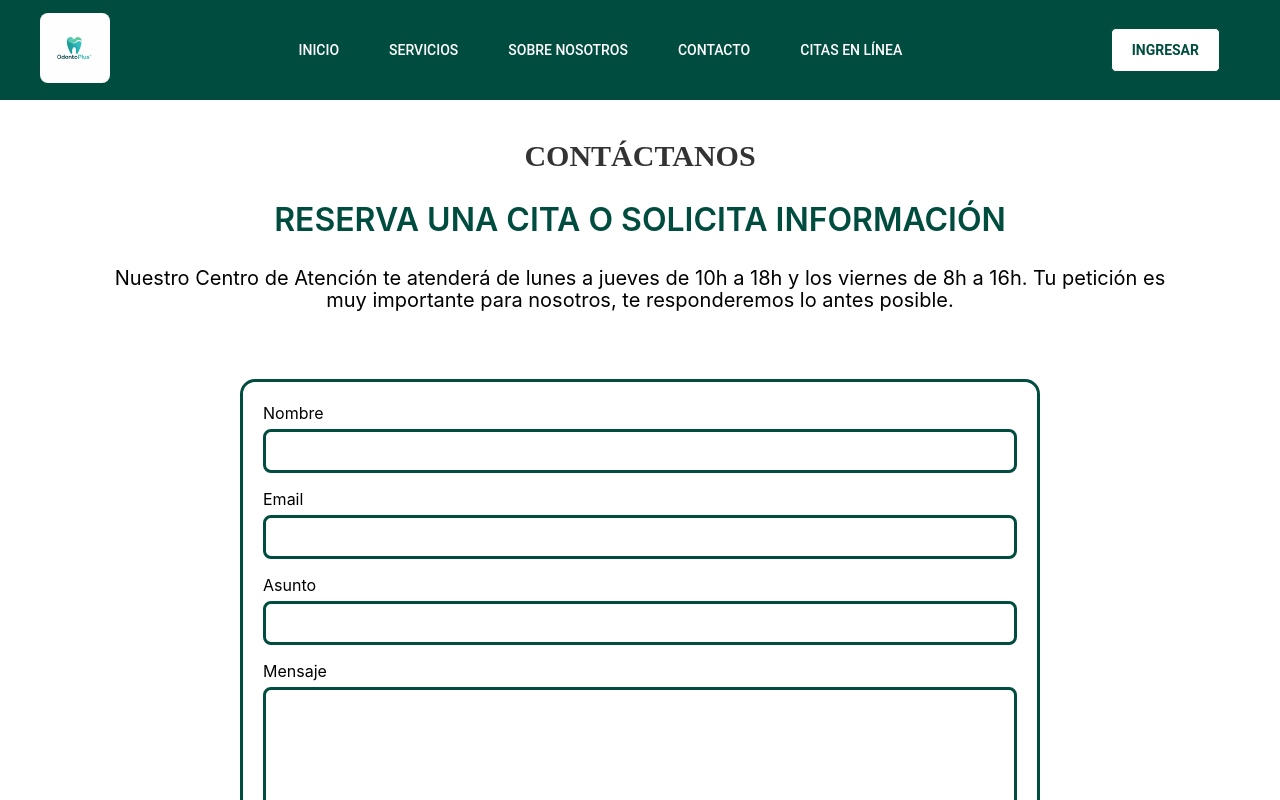
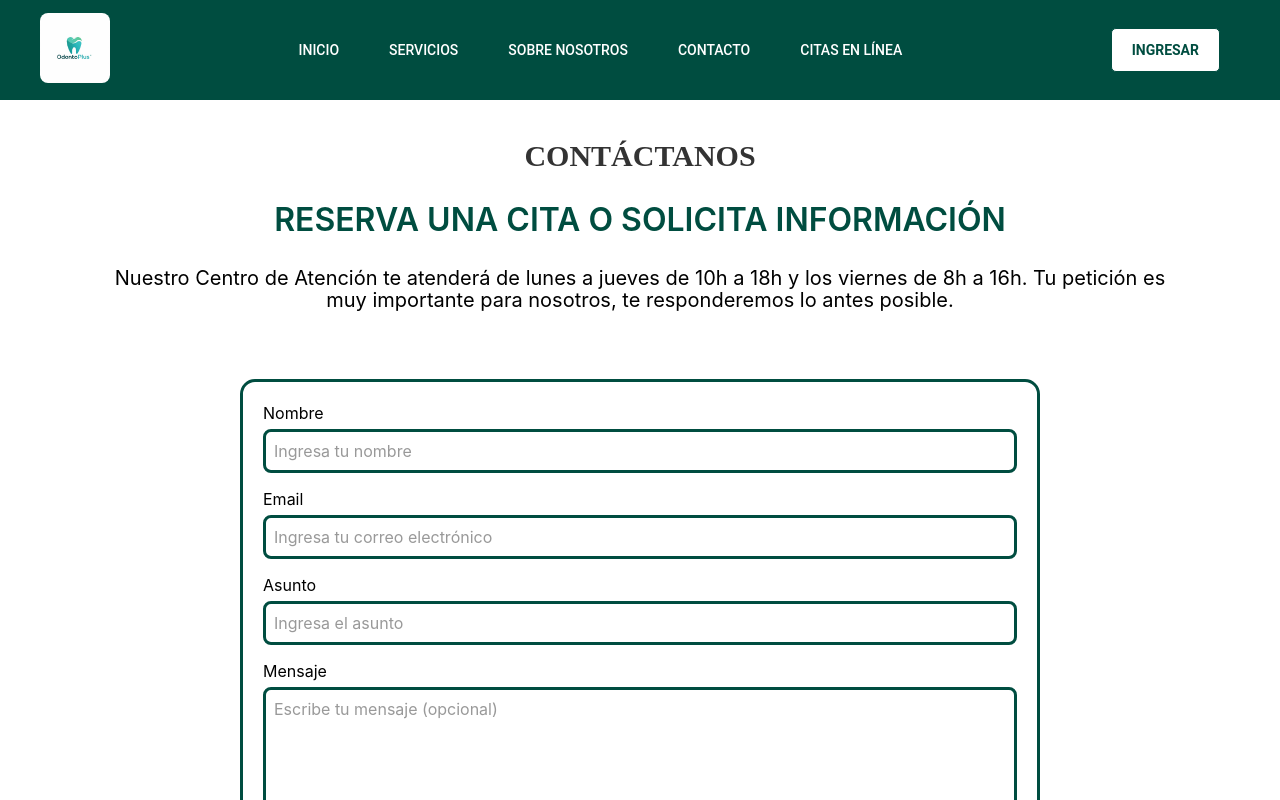
Before and after one commit to javi-dev-79/OdontoPlus, a React (Vite) app: page /contact in a window 1280 px wide. Shown: the top 800 px of the page. Built offline with nearby package versions, Linux system fonts and the light colour scheme.

Commit message:
feat: add validation to contact form

```diff
--- a/src/components/Contact/ContactForm.tsx
+++ b/src/components/Contact/ContactForm.tsx
@@ -1,24 +1,125 @@
+import { useState, ChangeEvent, FormEvent } from 'react'
 import '../../styles/Contact.css' // Importamos los estilos
 
+interface FormData {
+  nombre: string
+  email: string
+  asunto: string
+  mensaje: string
+}
+
+interface FormErrors {
+  nombre: string
+  email: string
+  asunto: string
+}
+
 const ContactForm = () => {
+  const [formData, setFormData] = useState<FormData>({
+    nombre: '',
+    email: '',
+    asunto: '',
+    mensaje: ''
+  })
+
+  const [errors, setErrors] = useState<FormErrors>({
+    nombre: '',
+    email: '',
+    asunto: ''
+  })
+
+  const handleChange = (
+    e: ChangeEvent<HTMLInputElement | HTMLTextAreaElement>
+  ) => {
+    const { name, value } = e.target
+    setFormData((prevData) => ({
+      ...prevData,
+      [name]: value
+    }))
+  }
+
+  const handleSubmit = (e: FormEvent) => {
+    e.preventDefault()
+
+    // Validación
+    const newErrors: FormErrors = { nombre: '', email: '', asunto: '' }
+
+    if (!formData.nombre) {
+      newErrors.nombre = 'Campo obligatorio'
+    }
+
+    if (!formData.email) {
+      newErrors.email = 'Campo obligatorio'
+    } else if (!/\S+@\S+\.\S+/.test(formData.email)) {
+      newErrors.email = 'Email no válido'
+    }
+
+    if (!formData.asunto) {
+      newErrors.asunto = 'Campo obligatorio'
+    }
+
+    setErrors(newErrors)
+
+    // Si no hay errores, puedes procesar el formulario (por ejemplo, enviarlo)
+    if (Object.values(newErrors).every((error) => !error)) {
+      console.log('Formulario enviado correctamente')
+      // Aquí podrías realizar alguna acción, como enviar el formulario a un servidor
+    }
+  }
+
   return (
-    <form className='contact-form'>
+    <form className='contact-form' onSubmit={handleSubmit}>
       <div className='form-group'>
         <label htmlFor='nombre'>Nombre</label>
-        <input type='text' id='nombre' name='nombre' />
+        <input
+          type='text'
+          id='nombre'
+          name='nombre'
+          value={formData.nombre}
+          onChange={handleChange}
+          placeholder={errors.nombre || 'Ingresa tu nombre'}
+          className={errors.nombre ? 'error' : ''}
+        />
       </div>
+
       <div className='form-group'>
         <label htmlFor='email'>Email</label>
-        <input type='email' id='email' name='email' />
+        <input
+          type='email'
+          id='email'
+          name='email'
+          value={formData.email}
+          onChange={handleChange}
+          placeholder={errors.email || 'Ingresa tu correo electrónico'}
+          className={errors.email ? 'error' : ''}
+        />
       </div>
+
       <div className='form-group'>
         <label htmlFor='asunto'>Asunto</label>
-        <input type='text' id='asunto' name='asunto' />
+        <input
+          type='text'
+          id='asunto'
+          name='asunto'
+          value={formData.asunto}
+          onChange={handleChange}
+          placeholder={errors.asunto || 'Ingresa el asunto'}
+          className={errors.asunto ? 'error' : ''}
+        />
       </div>
+
       <div className='form-group'>
         <label htmlFor='mensaje'>Mensaje</label>
-        <textarea id='mensaje' name='mensaje' rows={6} />
+        <textarea
+          id='mensaje'
+          name='mensaje'
+          rows={6}
+          value={formData.mensaje}
+          onChange={handleChange}
+          placeholder='Escribe tu mensaje (opcional)'
+        />
       </div>
+
       <button type='submit' className='send-btn'>
         Enviar
       </button>
--- a/src/styles/Contact.css
+++ b/src/styles/Contact.css
@@ -190,3 +190,17 @@
     color: #333333;
     border: 3px solid #004D40;
 }
+
+/* Estilo para el placeholder general */
+input::placeholder,
+textarea::placeholder {
+    color: #999;
+    /* Color por defecto */
+}
+
+/* Estilo para los placeholders con errores */
+input.error::placeholder,
+textarea.error::placeholder {
+    color: red;
+    /* Color rojo para mensajes de error */
+}
```
